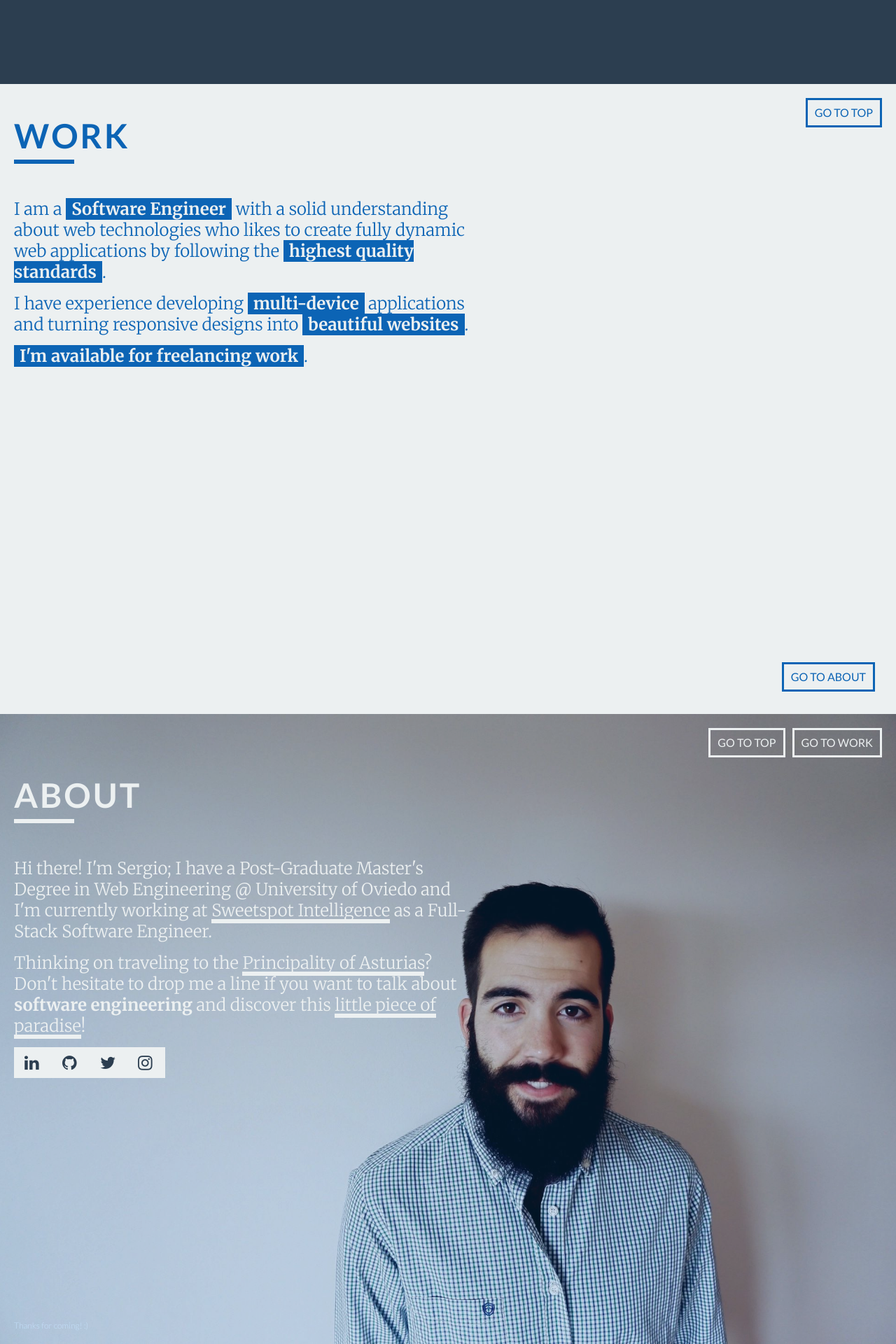
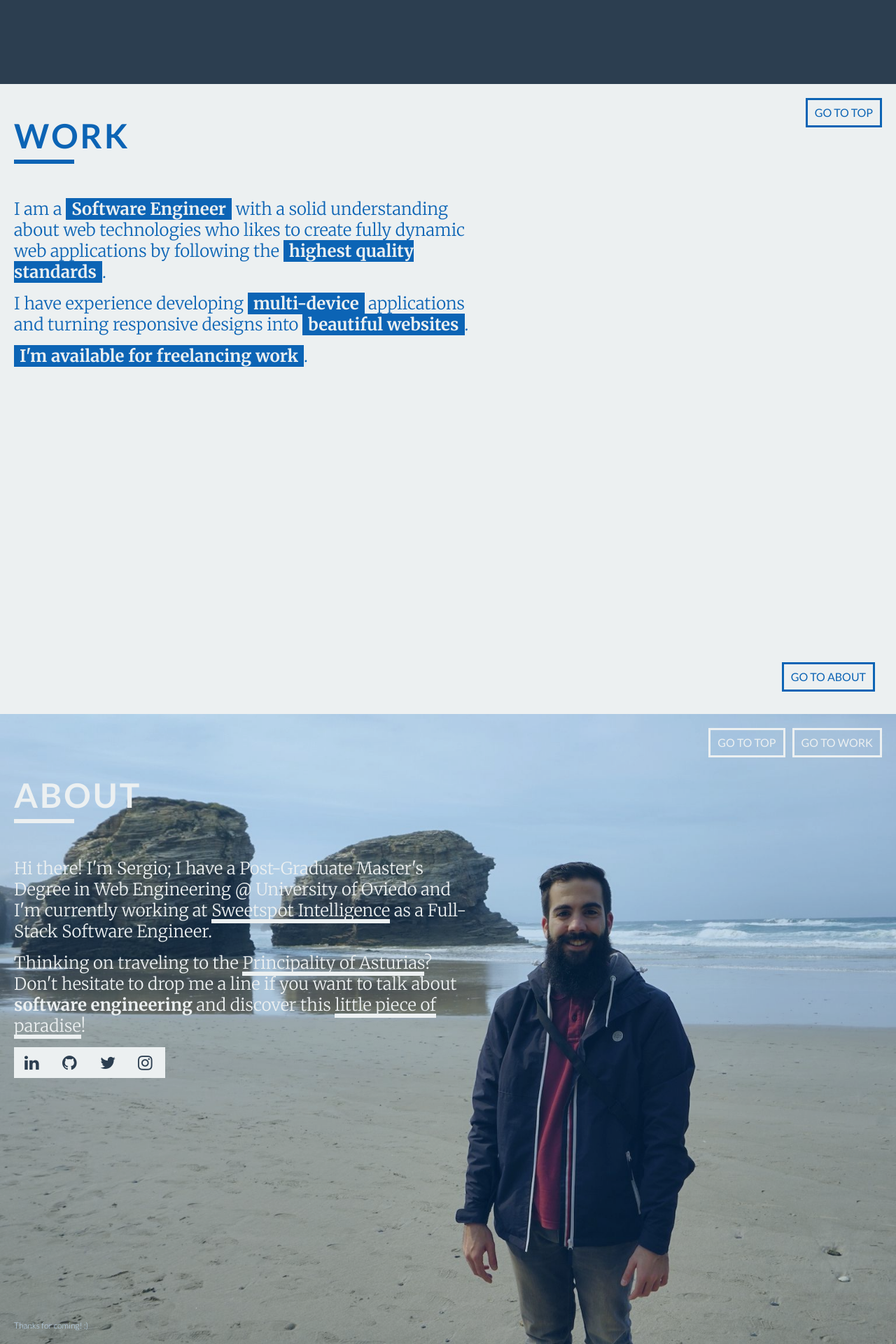
Before and after one commit to sergioalvz/sergioalvz.github.io, a Jekyll site: the page built from index.html, in a window 1280 px wide. Shown: the part 780-2700 px from the top of the page at 70% size. Built offline with Jekyll 4.4.1, drawn with Linux system fonts in a browser that asks for light colours; nearby versions of some CDN libraries; Markdown is read by kramdown in place of the engine named in the settings.

Commit message:
Update about's image

```diff
--- a/_sass/_about.scss
+++ b/_sass/_about.scss
@@ -3,10 +3,8 @@
   height: 100vh;
   padding: 0;
 
-  background: url('../assets/images/sergio.jpg') no-repeat center center;
-  -webkit-background-size: cover;
-  -moz-background-size: cover;
-  -o-background-size: cover;
+  background-image: url('../assets/images/sergio.jpg');
+  background-position: left;
   background-size: cover;
 
   @include respond('slim') {
```
Also changed, not shown: assets/images/sergio.jpg.
